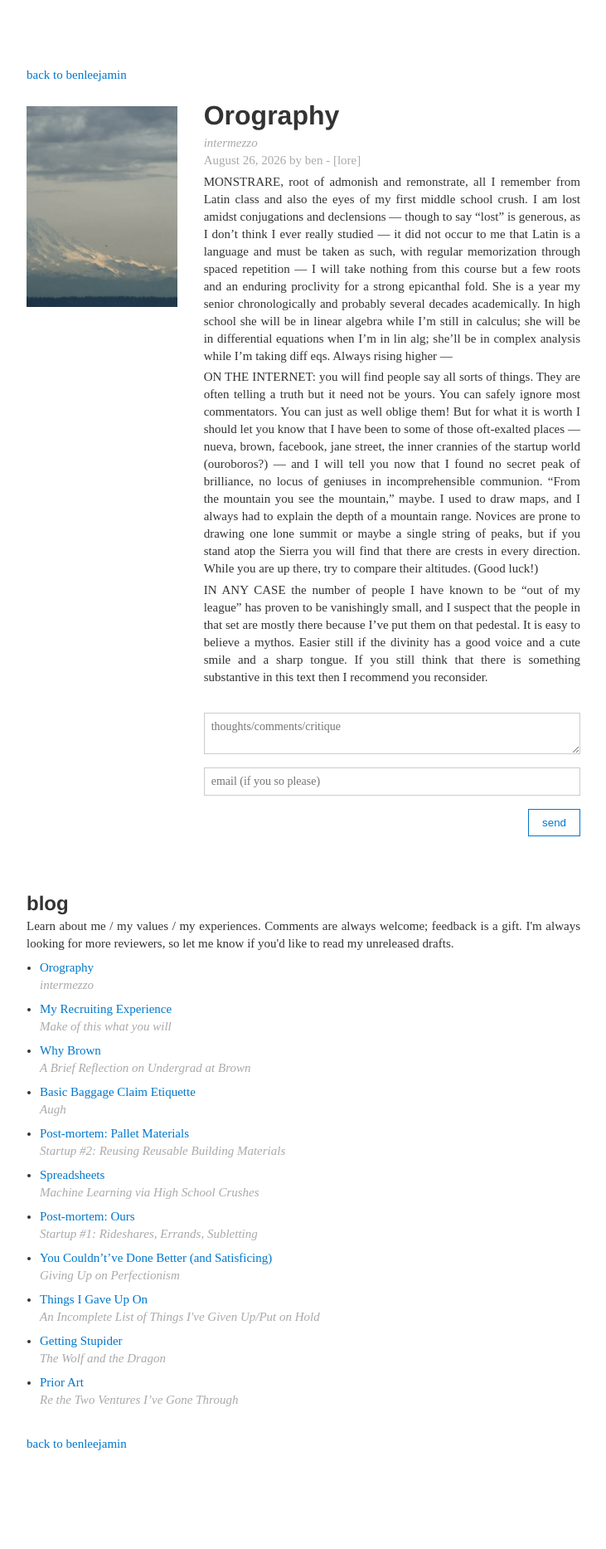
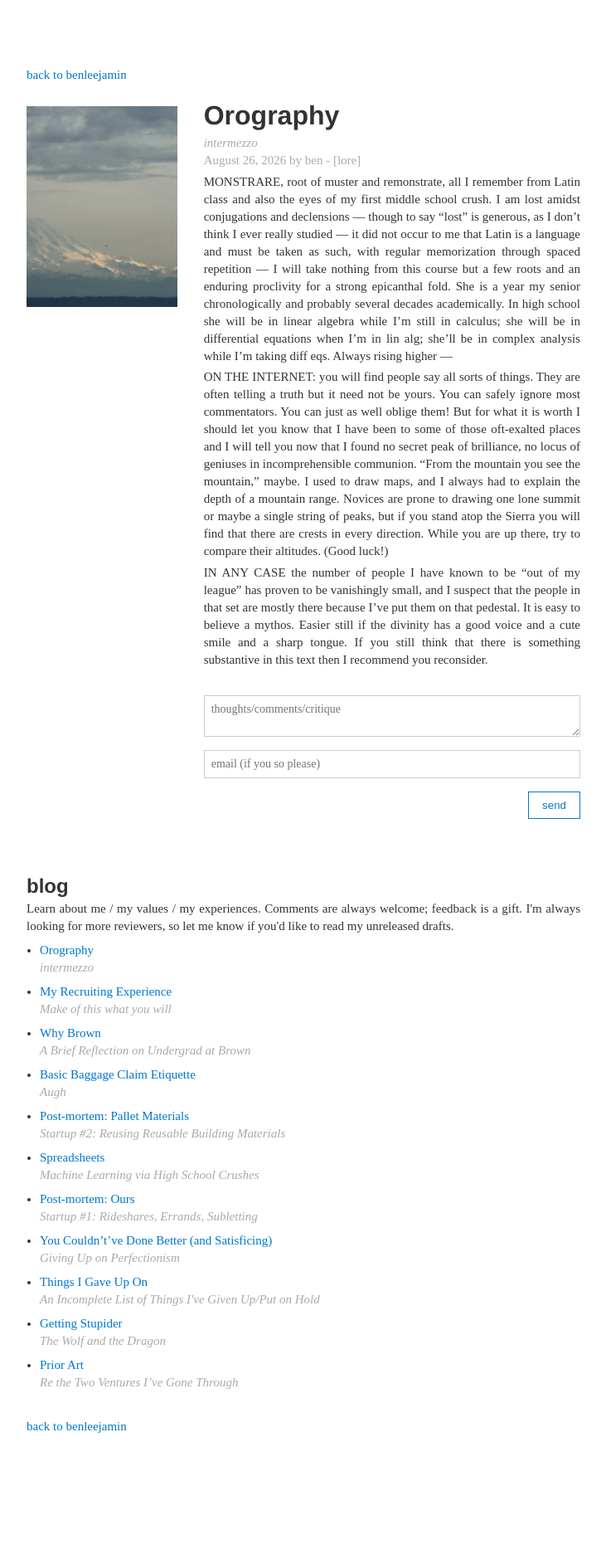
Before and after one commit to BenjaminHLee/BenjaminHLee.github.io, a Jekyll site: the page built from _posts/2026-08-26-orography.md, in a window 1280 px wide. Shown: the whole page at 83% size, without its empty margins (274-1005 px from the left). Built offline with Jekyll 4.4.1, drawn with Linux system fonts in a browser that asks for light colours; after the commit the page ends 1846 px from its top, so only the background shows below that.

Commit message:
copyedits

```diff
--- a/_posts/2026-08-26-orography.md
+++ b/_posts/2026-08-26-orography.md
@@ -8,8 +8,8 @@ tags: lore
 cover-image: orography
 ---
 
-MONSTRARE, root of admonish and remonstrate, all I remember from Latin class and also the eyes of my first middle school crush. I am lost amidst conjugations and declensions — though to say “lost” is generous, as I don’t think I ever really studied — it did not occur to me that Latin is a language and must be taken as such, with regular memorization through spaced repetition — I will take nothing from this course but a few roots and an enduring proclivity for a strong epicanthal fold.  She is a year my senior chronologically and probably several decades academically. In high school she will be in linear algebra while I’m still in calculus; she will be in differential equations when I’m in lin alg; she’ll be in complex analysis while I’m taking diff eqs. Always rising higher —
+MONSTRARE, root of muster and remonstrate, all I remember from Latin class and also the eyes of my first middle school crush. I am lost amidst conjugations and declensions — though to say “lost” is generous, as I don’t think I ever really studied — it did not occur to me that Latin is a language and must be taken as such, with regular memorization through spaced repetition — I will take nothing from this course but a few roots and an enduring proclivity for a strong epicanthal fold.  She is a year my senior chronologically and probably several decades academically. In high school she will be in linear algebra while I’m still in calculus; she will be in differential equations when I’m in lin alg; she’ll be in complex analysis while I’m taking diff eqs. Always rising higher —
 
-ON THE INTERNET: you will find people say all sorts of things. They are often telling a truth but it need not be yours. You can safely ignore most commentators. You can just as well oblige them! But for what it is worth I should let you know that I have been to some of those oft-exalted places — nueva, brown, facebook, jane street, the inner crannies of the startup world (ouroboros?) — and I will tell you now that I found no secret peak of brilliance, no locus of geniuses in incomprehensible communion. “From the mountain you see the mountain,” maybe. I used to draw maps, and I always had to explain the depth of a mountain range. Novices are prone to drawing one lone summit or maybe a single string of peaks, but if you stand atop the Sierra you will find that there are crests in every direction. While you are up there, try to compare their altitudes. (Good luck!)
+ON THE INTERNET: you will find people say all sorts of things. They are often telling a truth but it need not be yours. You can safely ignore most commentators. You can just as well oblige them! But for what it is worth I should let you know that I have been to some of those oft-exalted places and I will tell you now that I found no secret peak of brilliance, no locus of geniuses in incomprehensible communion. “From the mountain you see the mountain,” maybe. I used to draw maps, and I always had to explain the depth of a mountain range. Novices are prone to drawing one lone summit or maybe a single string of peaks, but if you stand atop the Sierra you will find that there are crests in every direction. While you are up there, try to compare their altitudes. (Good luck!)
 
 IN ANY CASE the number of people I have known to be “out of my league” has proven to be vanishingly small, and I suspect that the people in that set are mostly there because I’ve put them on that pedestal. It is easy to believe a mythos. Easier still if the divinity has a good voice and a cute smile and a sharp tongue. If you still think that there is something substantive in this text then I recommend you reconsider.
```
